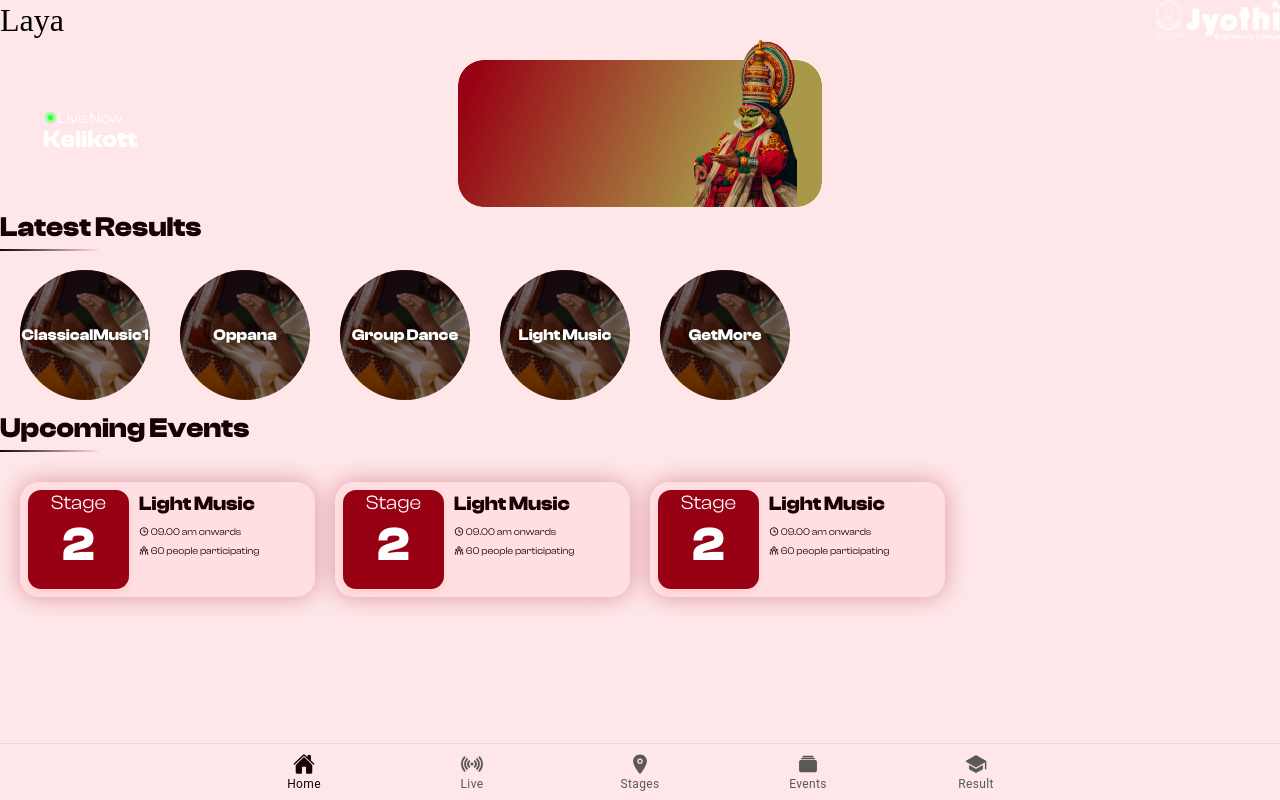
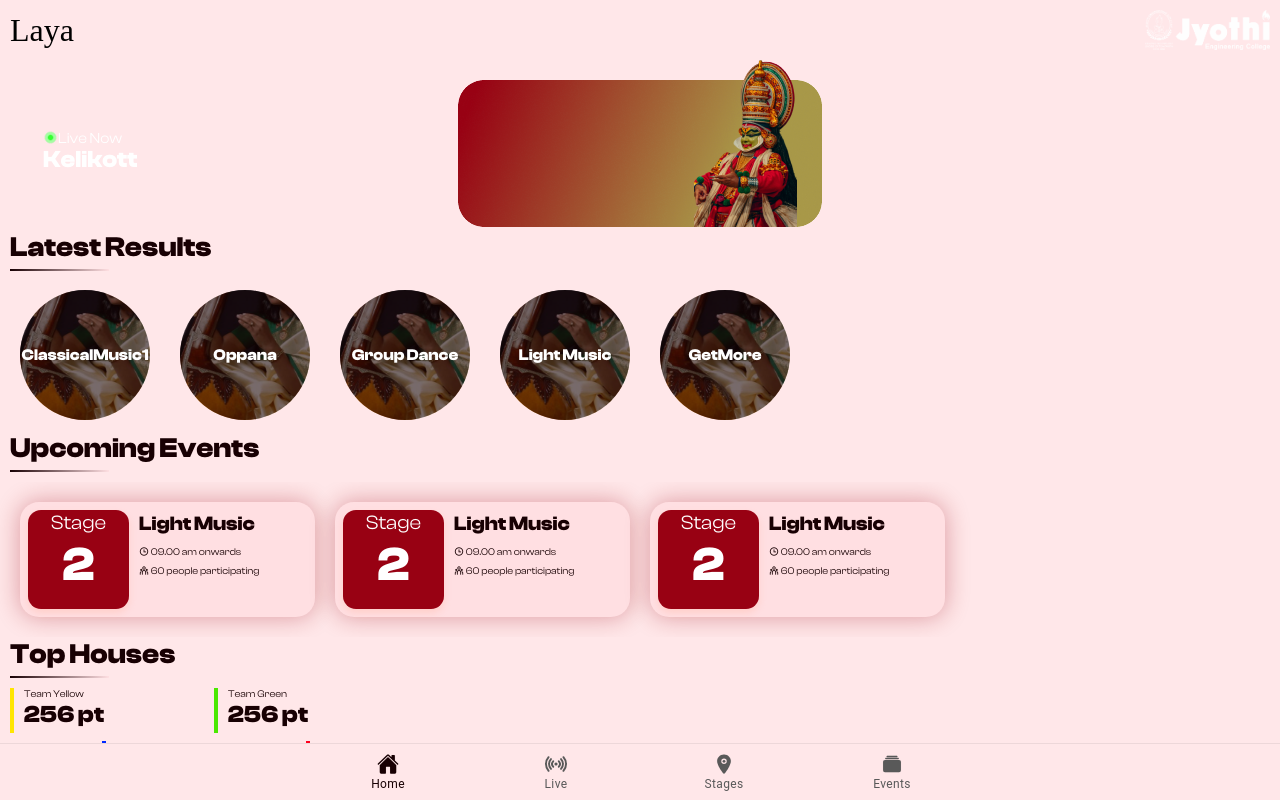
Before and after one commit to jyothi-engineering-college/Laya_App, a React (Create React App) app: page / in a window 1280 px wide. Built offline with nearby package versions, Linux system fonts and the light colour scheme.

Commit message:
frontend completed

```diff
--- a/src/App.js
+++ b/src/App.js
@@ -70,10 +70,7 @@ function App() {
                 <IonLabel>Events</IonLabel>
               </IonTabButton>
 
-              <IonTabButton tab="result" href="/result">
-                <IonIcon icon={school} />
-                <IonLabel>Result</IonLabel>
-              </IonTabButton>
+
             </IonTabBar>
           </IonTabs>
         </IonReactRouter>
--- a/src/css/App.css
+++ b/src/css/App.css
@@ -1,7 +1,7 @@
 
 ion-tabs{
 
-    background-color: #FFDFE2;
+    background-color:#ffffff;
 }
 ion-tab-bar{
     --color-selected: #180003 !important;
--- a/src/css/Home.css
+++ b/src/css/Home.css
@@ -29,6 +29,7 @@ ion-content{
   justify-content: space-between;
   align-items: center;
   font-size: 32px;
+  padding: 10px;
 }
 .header p{
   margin: 0;
@@ -77,10 +78,12 @@ ion-content{
   width: 99px;
   background: linear-gradient(90deg, #180003 0%, #FFDFE2 100%);
   margin-bottom: 10px;
+  margin-left: 10px;
 }
 .rhd
 {
   margin-bottom: 4px;
+  margin-left: 10px;
   color: #180003;
 
 font-family: "ClashDisplay-Bold";
@@ -194,3 +197,62 @@ p{
 .ucontainer::-webkit-scrollbar {
   display: none;
 }
+
+.teamup
+{
+  display: flex;
+  gap: 100px;
+  margin-bottom: 8px;
+}
+.teamdown
+{
+  display: flex;
+  margin-left: 92px;
+  gap: 100px;
+}
+
+.teamind
+{
+  display: flex;
+  margin-left: 10px;
+  gap: 10px;
+}
+.teamp p{
+  color: #180003;
+margin: 0;
+text-align: left;
+font-family: ClashDisplay-reg;
+font-size: 10px;
+}
+.teamp h3{
+  color: #180003;
+margin: 0;
+font-family: ClashDisplay-bold;
+font-size: 24px;
+}
+
+/*color section*/
+.tyellow
+{
+  width: 4px;
+height: 45px;;
+  background-color: #FFE500;
+}
+.tgreen
+{
+  width: 4px;
+height: 45px;;
+  background-color: #4AE800;
+}
+.tblue
+{
+  width: 4px;
+height: 45px;;
+  background-color: #0029FF;
+}
+.tred
+{
+  width: 4px;
+height: 45px;;
+  background-color: #FF001E;
+}
--- a/src/pages/Home.js
+++ b/src/pages/Home.js
@@ -92,6 +92,36 @@ function Home() {
 
 
       </div></div>
+      <p className="rhd">Top Houses</p>
+      <div className="shoo"></div>
+      <div className="teamup">
+        <div className="teamind">
+          <div className="tyellow"></div>
+          <div className="teamp">
+        <p>Team Yellow</p>
+        <h3>256 pt</h3></div></div>
+
+        <div className="teamind">
+          <div className="tgreen"></div>
+          <div className="teamp">
+        <p>Team Green</p>
+        <h3>256 pt</h3></div></div>
+
+      </div>
+      <div className="teamdown">
+      <div className="teamind">
+          <div className="tblue"></div>
+          <div className="teamp">
+        <p>Team Blue</p>
+        <h3>256 pt</h3></div></div>
+
+        <div className="teamind">
+          <div className="tred"></div>
+          <div className="teamp">
+        <p>Team Red</p>
+        <h3>256 pt</h3></div></div>
+
+      </div>
       </div>
       </IonContent>
 
```
